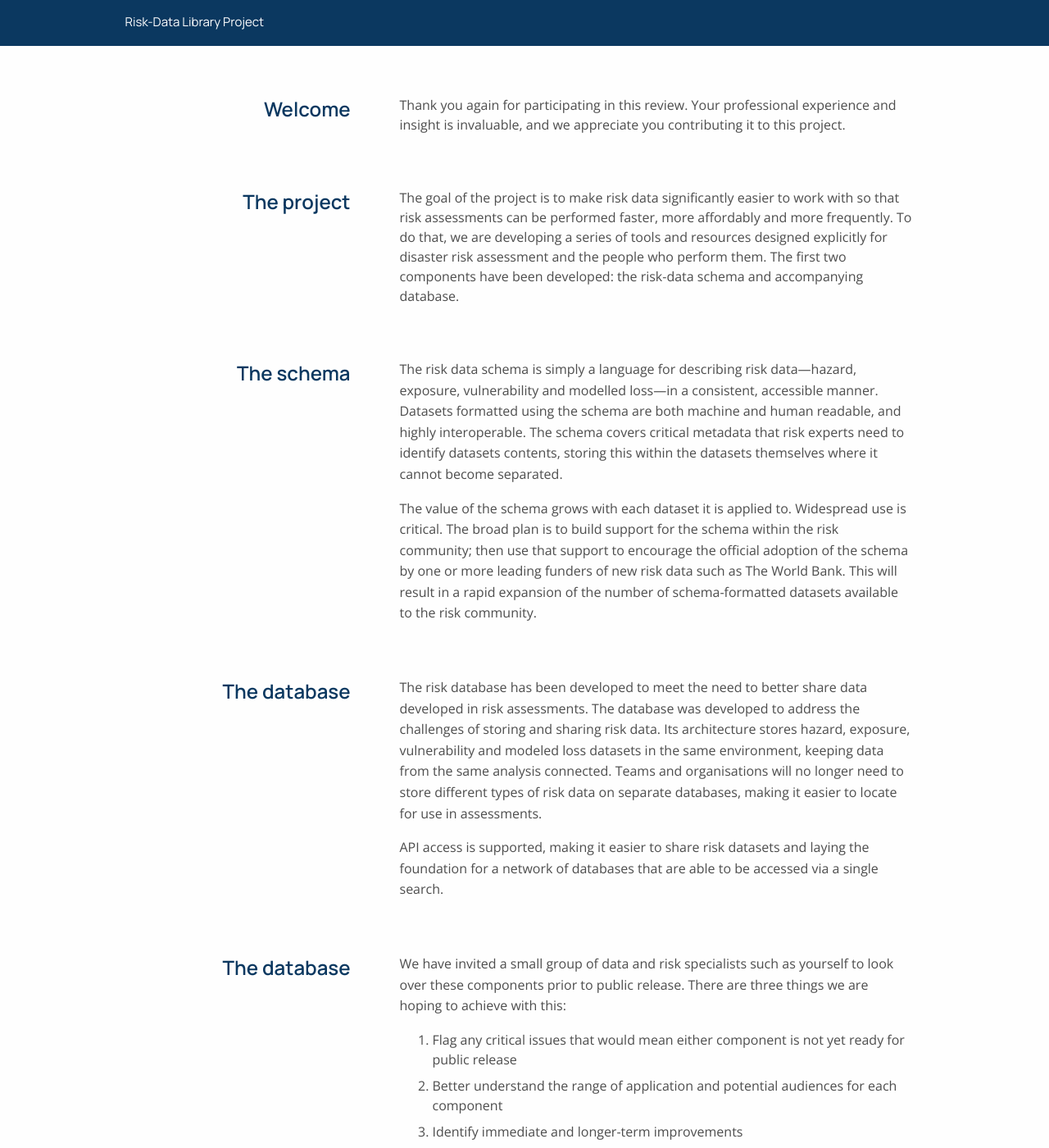
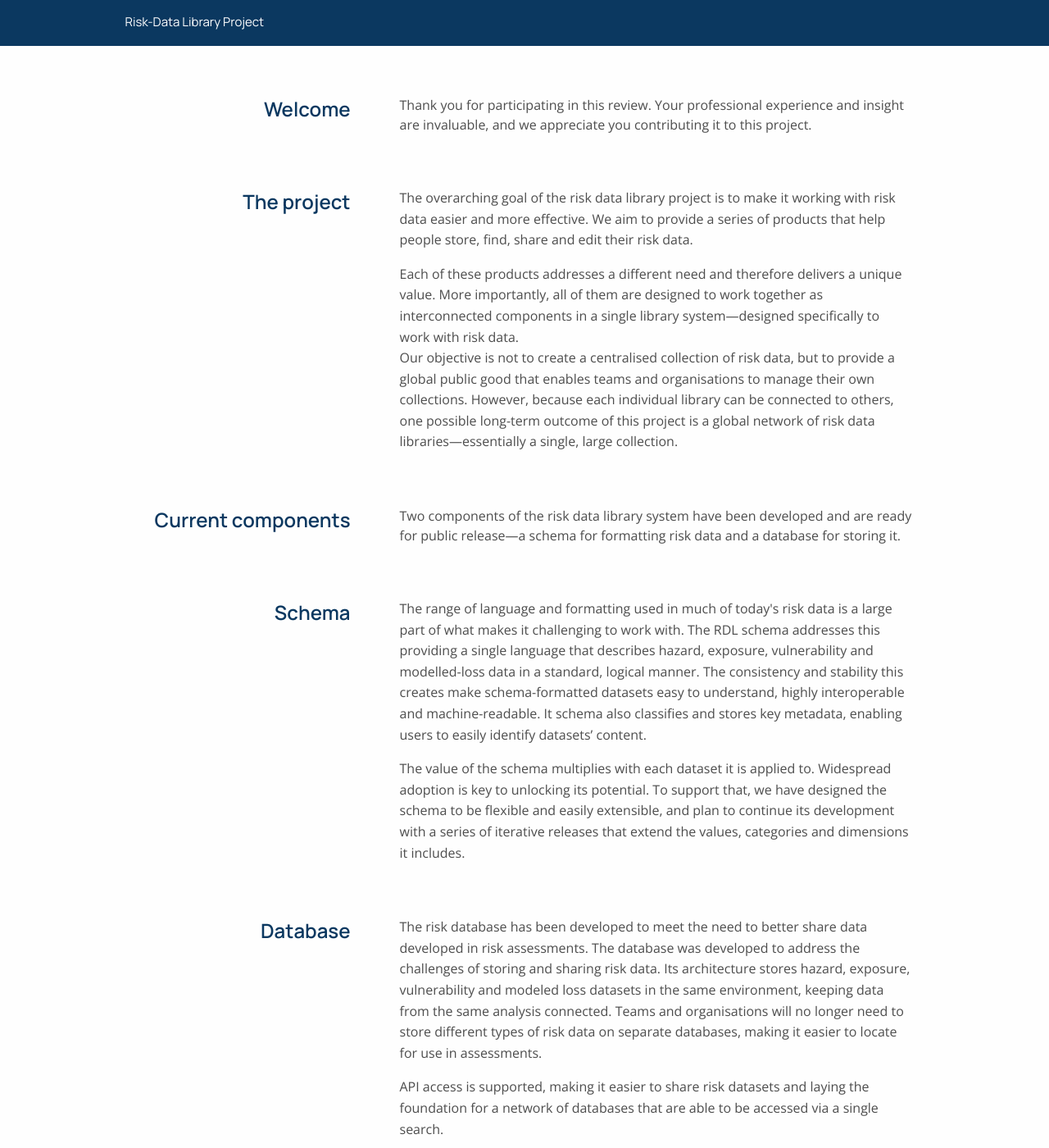
Before and after one commit to GFDRR/risk-data-library.github.io, a Jekyll site: the page built from landing-page.html, in a window 1280 px wide and 1400 px high. Shown: the whole window at 82% size. Built offline with Jekyll 4.4.1, drawn with Linux system fonts in a browser that asks for light colours; nearby versions of some CDN libraries; some of the changed text lies outside the part shown.

Commit message:
Update first-section.html
Update text to final content

```diff
--- a/_includes/landing-page/first-section.html
+++ b/_includes/landing-page/first-section.html
@@ -7,7 +7,7 @@
   </div>
   <div class="reusable-component-right component-individual-right no-padding-bottom no-border-bottom">
     <div class="reusable-content no-margin-bottom">
-      Thank you again for participating in this review. Your professional experience and insight is invaluable, and we appreciate you contributing it to this project.
+      Thank you for participating in this review. Your professional experience and insight are invaluable, and we appreciate you contributing it to this project.
     </div>
   </div>
 </div>
@@ -20,24 +20,14 @@
   </div>
   <div class="reusable-component-right component-individual-right no-padding-bottom no-border-bottom">
     <div class="reusable-content no-margin-bottom">
-      The goal of the project is to make risk data significantly easier to work with so that risk assessments can be performed faster, more affordably and more frequently. To do that, we are developing a series of tools and resources designed explicitly for disaster risk assessment and the people who perform them. The first two components have been developed: the risk-data schema and accompanying database.
-    </div>
-  </div>
-</div>
-
-<div class="component-individual reusable-component">
-  <div class="reusable-component-left">
-    <h4 class="component-individual-title reusable-title title-padding-bottom landing-page-section-title">
-      The schema
-    </h4>
-  </div>
-  <div class="reusable-component-right component-individual-right no-padding-bottom no-border-bottom">
-    <div class="reusable-content no-margin-bottom">
       <p class="paragraph-padding-bottom">
-        The risk data schema is simply a language for describing risk data—hazard, exposure, vulnerability and modelled loss—in a consistent, accessible manner. Datasets formatted using the schema are both machine and human readable, and highly interoperable. The schema covers critical metadata that risk experts need to identify datasets contents, storing this within the datasets themselves where it cannot become separated.
+        The overarching goal of the risk data library project is to make it working with risk data easier and more effective. We aim to provide a series of products that help people store, find, share and edit their risk data.
       </p>
       <p>
-        The value of the schema grows with each dataset it is applied to. Widespread use is critical. The broad plan is to build support for the schema within the risk community; then use that support to encourage the official adoption of the schema by one or more leading funders of new risk data such as The World Bank. This will result in a rapid expansion of the number of schema-formatted datasets available to the risk community.
+        Each of these products addresses a different need and therefore delivers a unique value. More importantly, all of them are designed to work together as interconnected components in a single library system—designed specifically to work with risk data.
+      </p>
+      <p>
+        Our objective is not to create a centralised collection of risk data, but to provide a global public good that enables teams and organisations to manage their own collections. However, because each individual library can be connected to others, one possible long-term outcome of this project is a global network of risk data libraries—essentially a single, large collection.
       </p>
     </div>
   </div>
@@ -46,13 +36,44 @@
 <div class="component-individual reusable-component">
   <div class="reusable-component-left">
     <h4 class="component-individual-title reusable-title title-padding-bottom landing-page-section-title">
-      The database
+      Current components
+    </h4>
+  </div>
+  <div class="reusable-component-right component-individual-right no-padding-bottom no-border-bottom">
+    <div class="reusable-content no-margin-bottom">
+      Two components of the risk data library system have been developed and are ready for public release—a schema for formatting risk data and a database for storing it.
+    </div>
+  </div>
+</div>
+
+<div class="component-individual reusable-component">
+  <div class="reusable-component-left">
+    <h4 class="component-individual-title reusable-title title-padding-bottom landing-page-section-title">
+      Schema
     </h4>
   </div>
   <div class="reusable-component-right component-individual-right no-padding-bottom no-border-bottom">
     <div class="reusable-content no-margin-bottom">
       <p class="paragraph-padding-bottom">
-        The risk database has been developed to meet the need to better share data developed in risk assessments. The database was developed to address the challenges of storing and sharing risk data. Its architecture stores hazard, exposure, vulnerability and modeled loss datasets in the same environment, keeping data from the same analysis connected. Teams and organisations will no longer need to store different types of risk data on separate databases, making it easier to locate for use in assessments.
+        The range of language and formatting used in much of today's risk data is a large part of what makes it challenging to work with. The RDL schema addresses this providing a single language that describes hazard, exposure, vulnerability and modelled-loss data in a standard, logical manner. The consistency and stability this creates make schema-formatted datasets easy to understand, highly interoperable and machine-readable. It schema also classifies and stores key metadata, enabling users to easily identify datasets’ content.
+      </p>
+      <p>
+        The value of the schema multiplies with each dataset it is applied to. Widespread adoption is key to unlocking its potential.  To support that, we have designed the schema to be flexible and easily extensible, and plan to continue its development with a series of iterative releases that extend the values, categories and dimensions it includes.
+      </p>
+    </div>
+  </div>
+</div>
+
+<div class="component-individual reusable-component">
+  <div class="reusable-component-left">
+    <h4 class="component-individual-title reusable-title title-padding-bottom landing-page-section-title">
+      Database
+    </h4>
+  </div>
+  <div class="reusable-component-right component-individual-right no-padding-bottom no-border-bottom">
+    <div class="reusable-content no-margin-bottom">
+      <p class="paragraph-padding-bottom">
+        The risk database has been developed to meet the need to better share data developed in risk assessments. The database was developed to address the challenges of storing and sharing risk data. Its architecture stores hazard, exposure, vulnerability and modeled loss datasets in the same environment, keeping data from the same analysis connected.  Teams and organisations will no longer need to store different types of risk data on separate databases, making it easier to locate for use in assessments.
       </p>
       <p>
         API access is supported, making it easier to share risk datasets and laying the foundation for a network of databases that are able to be accessed via a single search.
@@ -64,7 +85,7 @@
 <div class="component-individual reusable-component">
   <div class="reusable-component-left">
     <h4 class="component-individual-title reusable-title title-padding-bottom landing-page-section-title">
-      The database
+      Your involvement
     </h4>
   </div>
   <div class="reusable-component-right component-individual-right no-padding-bottom no-border-bottom">
@@ -100,7 +121,7 @@
           Read the feedback guidelines
         </li>
         <li>
-          Review the documentation and one or more datasets from each category (links below)
+          Review the documentation and one or more datasets from each category (links below). Each of these datasets has been selected to demonstrate a different aspect of the schema and its application
         </li>
         <li>
           Send your feedback to <a href="mailto:sfraser@worldbank.org">sfraser@worldbank.org</a>
@@ -119,7 +140,7 @@
   <div class="reusable-component-right component-individual-right no-padding-bottom no-border-bottom">
     <div class="reusable-content no-margin-bottom">
       <p class="paragraph-padding-bottom">
-        We would like to launch the components as quickly as possible, so the sooner you are able to send through your feedback, the better. We will be closing the review on <span class="first-section-bold-text">Friday, 26 June</span>.
+        We would like to launch the components as quickly as possible, so the sooner you are able to send through your feedback, the better. We will be closing the review on <span class="first-section-bold-text">Friday, 10 July</span>.
       </p>
       <p>
         Having said that, your thoughts and suggestions will always be welcome.
@@ -154,7 +175,7 @@
           Ways the current structure could be improved to make the database more efficient, or how it might be adapted to other roles within the risk community.
         </li>
         <li>
-          Which data-export formats would best meet the needs of the risk community.
+          Which data-export formats would best meet the needs of the risk community (we have limited export functionality to csv for the proof of concept).
         </li>
       </ul>
       <p class="title-color">
@@ -165,14 +186,16 @@
           How well the current schema describes the four types of risk data.
         </li>
         <li>
-          How well the current schema supports the information needs of risk assessments. Particularly whether it describes an appropriate range of metadata to enable risk experts to identify the datasets they need for a particular disaster risk
-          assessment.
+          How well the current schema supports the information needs of risk assessments. Particularly whether it describes an appropriate range of metadata to enable risk experts to identify the datasets they need for a particular disaster risk assessment.
         </li>
         <li>
           Any critical information that is not currently described in the schema, or any surplus information that could be removed without compromising the utility of the schema.
         </li>
         <li>
           How understandable the current schema is and anything that might make it easier for risk experts to understand it without having to rely on external legends or guides.
+        </li>
+        <li>
+          Which metadata standards would best meet the needs of the risk community (we have not defined the standards to use, in the proof of concept).
         </li>
       </ul>
       <p class="title-color">
@@ -192,7 +215,7 @@
           Anything that would make it easier for a risk expert to begin working with the schema and database.
         </li>
         <li>
-          Any critical issues that would mean either component is not ready to be publicly released.
+          Any <i>critical</i> issues that would mean either component is not ready to be publicly released.
         </li>
         <li>
           What would encourage or discourage people to apply the schema to newly created data.
```
